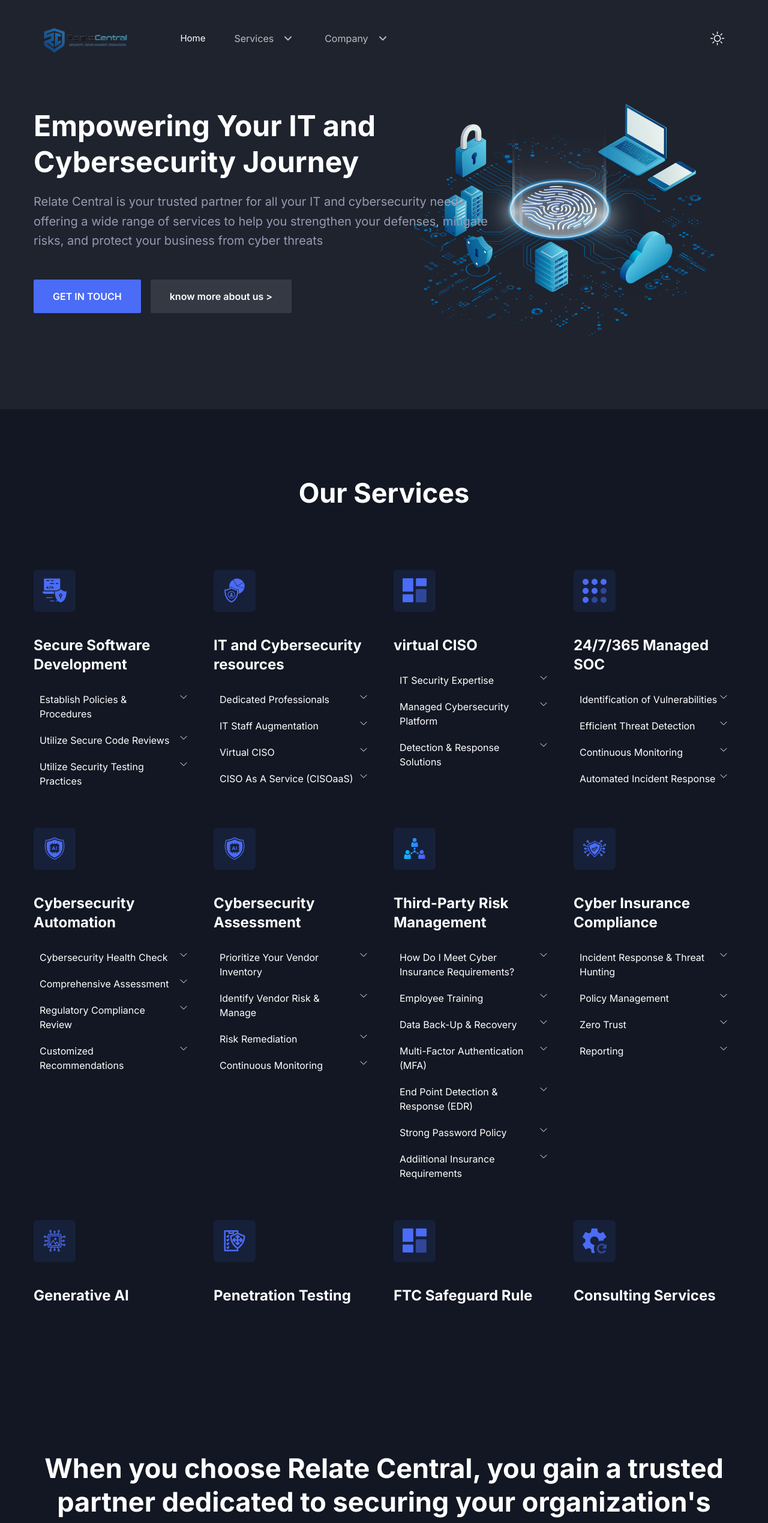
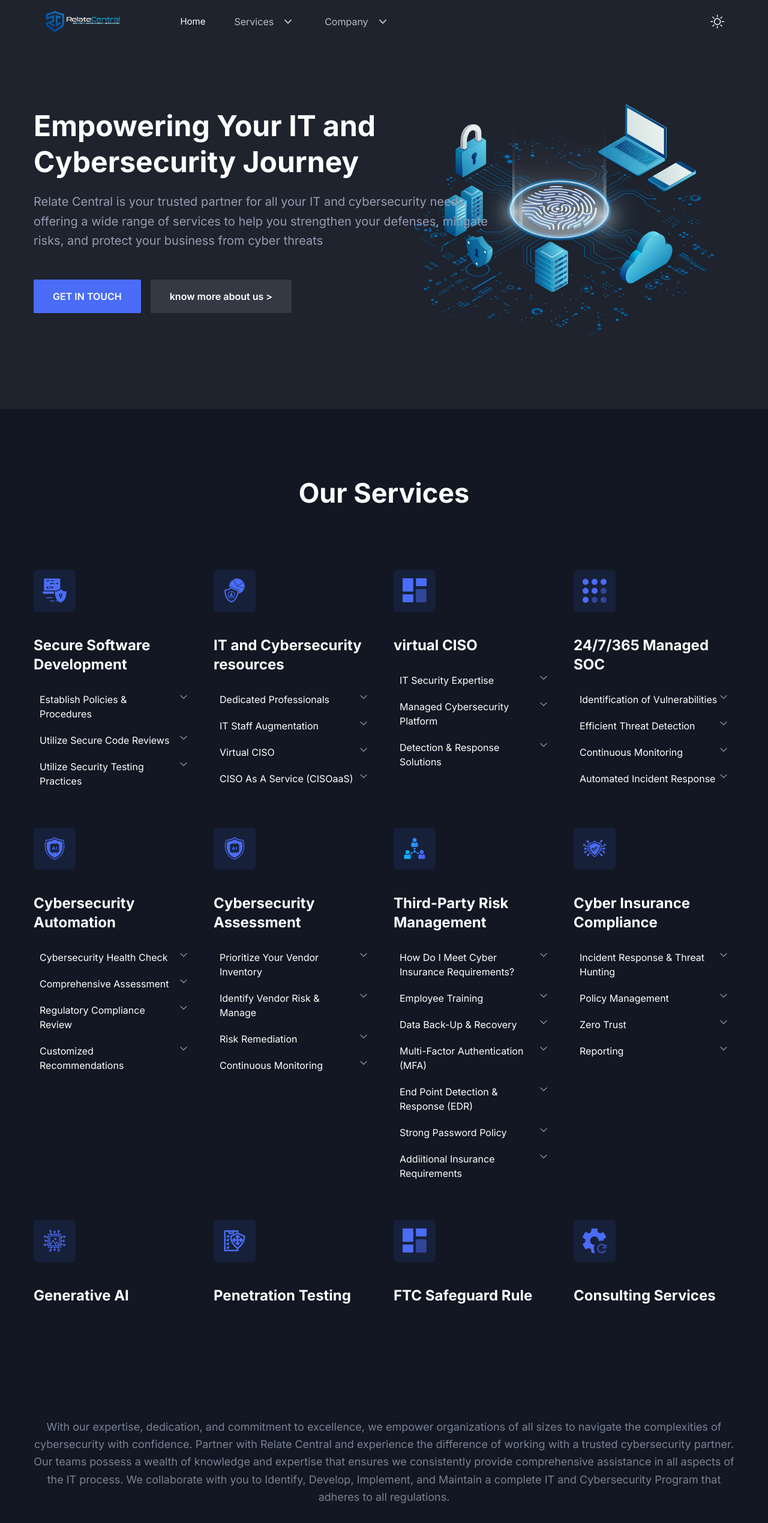
Before and after one commit to uday-009/nextjs-rce, a Next.js app: page / in a window 1280 px wide. Shown: the top 2539 px of the page at 60% size. Built offline with nearby package versions, Linux system fonts and the light colour scheme.

Commit message:
logo change

```diff
--- a/components/Footer/index.tsx
+++ b/components/Footer/index.tsx
@@ -22,7 +22,7 @@
                     height={30}
                   />
                   <Image
-                    src="/images/logo/Logo-3.png"
+                    src="/images/logo/Logo-4.png"
                     alt="logo"
                     className="hidden w-full dark:block"
                     width={140}
@@ -30,8 +30,7 @@
                   />
                 </Link>
                 <p className="mb-9 text-base leading-relaxed text-body-color dark:text-body-color-dark">
-                  We provide IT and Cybersecurity technical expertise to solve
-                  complex business problems.
+                Our goal is to safeguard and preserve your customer information and financial success.
                 </p>
                 <div className="flex items-center">
                   <a
--- a/components/Header/index.tsx
+++ b/components/Header/index.tsx
@@ -53,7 +53,7 @@
               <Link
                 href="/"
                 className={`header-logo block w-full ${
-                  sticky ? "py-5 lg:py-2" : "py-8"
+                  sticky ? "py-5 lg:py-2" : "py-2"
                 } `}
               >
                 <Image
@@ -64,10 +64,10 @@
                   className="w-full dark:hidden"
                 />
                 <Image
-                  src="/images/logo/Logo-3.png"
+                  src="/images/logo/Logo-4.png"
                   alt="logo"
-                  width={140}
-                  height={30}
+                  width={338}
+                  height={133}
                   className="hidden w-full dark:block"
                 />
               </Link>
--- a/components/Pricing/PricingTwo.tsx
+++ b/components/Pricing/PricingTwo.tsx
@@ -11,13 +11,7 @@
     <section id="pricing" className="relative z-10 py-16 md:py-20 lg:py-28">
       <div className="container">
         <SectionTitle
-          title="We believe in building strong partnerships with our clients, and our satisfaction guarantee
-
-          ensures that every project meets or exceeds expectations.
-
-          Our vision is to enable a secure and safe digital environment for all businesses,
-
-          regardless of their size. "
+          title="Choose Relate Central as your cybersecurity partner and take proactive steps to protect your business, mitigate risks, and achieve your cybersecurity goals with confidence. Contact us today to learn more about how our comprehensive cybersecurity services can help you safeguard your organization from cyber threats. "
           paragraph=" "
           center
           width="100%"
--- a/components/Pricing/index.tsx
+++ b/components/Pricing/index.tsx
@@ -8,14 +8,14 @@
   const [isMonthly, setIsMonthly] = useState(true);
 
   return (
-    <section id="pricing" className="relative z-10 py-16 md:py-20 lg:py-28">
+    <section id="pricing" className="relative z-10 py-6 md:py-10 lg:py-18">
       <div className="container">
         <SectionTitle
-          title="When you choose Relate Central, you gain a trusted partner dedicated
-          to securing your organization's digital assets."
-          paragraph=" "
+          title=""
+          paragraph="With our expertise, dedication, and commitment to excellence, we empower organizations of all sizes to navigate the complexities of cybersecurity with confidence. Partner with Relate Central and experience the difference of working with a trusted cybersecurity partner. Our teams possess a wealth of knowledge and expertise that ensures we consistently provide comprehensive assistance in all aspects of the IT process. We collaborate with you to Identify, Develop, Implement, and Maintain a complete IT and Cybersecurity Program that adheres to all regulations. "
           center
           width="100%"
+          mb="16px"
         />
 
         {/* <div className="w-full">
```
Also changed, not shown: public/images/logo/Logo-4.png (added).
